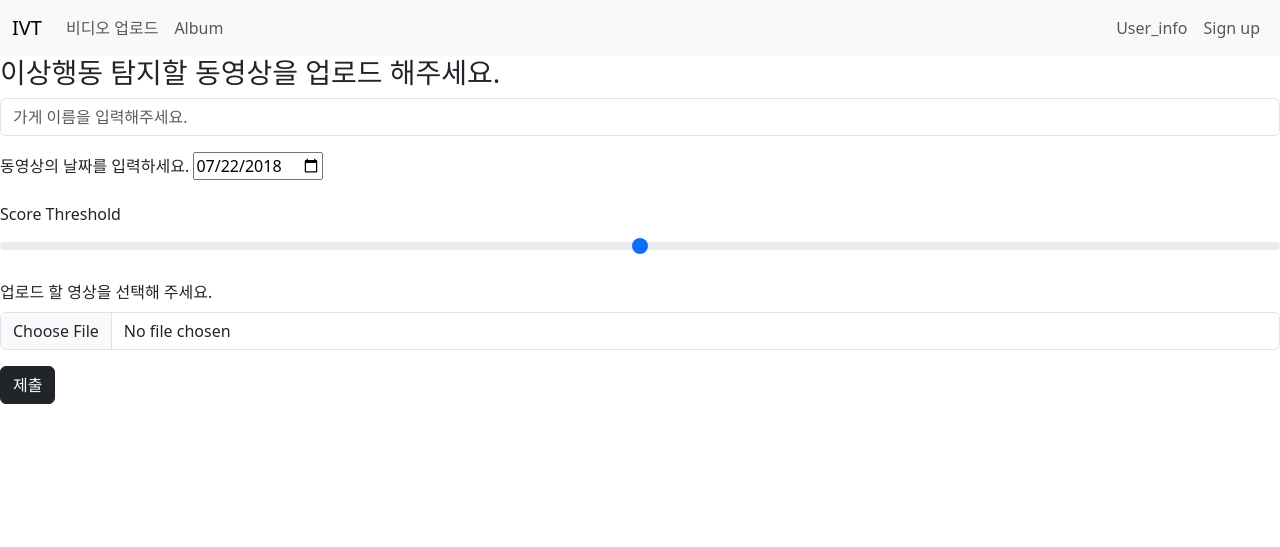
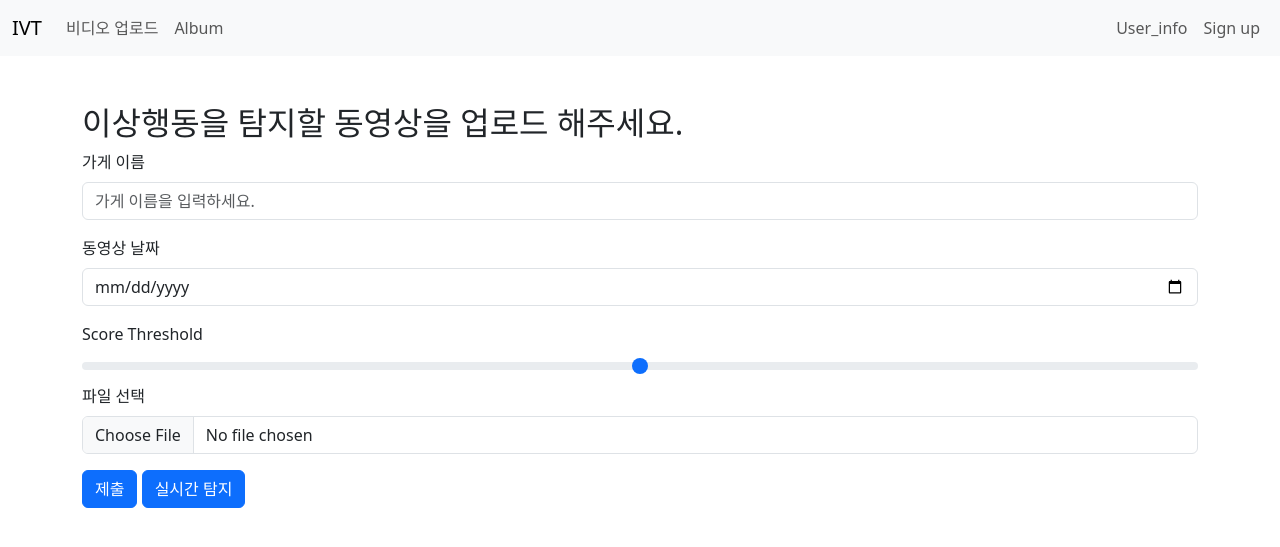
Before and after one commit to cogito21g/final_project, a FastAPI app: page /upload in a window 1280 px wide. Shown: the top 547 px of the page. Run offline with FastAPI, Linux system fonts and the light colour scheme; parts of the project's set-up code (start-up, migrations or seed data) failed here and were passed over.

Commit message:
feat: add form tag
#5

```diff
--- a/app/templates/upload.html
+++ b/app/templates/upload.html
@@ -35,28 +35,32 @@
             </div>
         </div>
     </nav>
-    <h3>
-        이상행동 탐지할 동영상을 업로드 해주세요.
-    </h3>
 
-    <div class="mb-3">
-        <input type="folder-name" class="form-control" id="exampleFormControlInput1" placeholder="가게 이름을 입력해주세요.">
+        <div class="container mt-5">
+        <h2>이상행동을 탐지할 동영상을 업로드 해주세요.</h2>
+        <form>
+            <div class="mb-3">
+                <label for="videoName" class="form-label">가게 이름</label>
+                <input type="text" class="form-control" id="storeName" name="store_name" placeholder="가게 이름을 입력하세요." required>
+            </div>
+            <div class="mb-3">
+                <label for="dataInput" class="form-label">동영상 날짜</label>
+                <input type="date" class="form-control" id="dateInput" name="date_input" required>
+            </div>
+            <div>
+                <label for="customRange2" class="form-label">Score Threshold</label>
+                <input id="customRange2" type="range" class="form-range" min="0" max="1" step="0.1" list="tickmarks" name="thr">
+            </div>
+            <div class="mb-3">
+                <label for="file" class="form-label">파일 선택</label>
+                <input type="file" class="form-control" id="file" name="upload_file">
+            </div>
+            <button type="submit" class="btn btn-primary">제출</button>
+            <button type="submit" class="btn btn-primary">실시간 탐지</button>
+        </form>
     </div>
 
-    <div class="mb-3">
-        <label for="customRange2" class="form-label">동영상의 날짜를 입력하세요.</label>
-    <input type="date" id="start" name="trip-start" value="2018-07-22" min="1900-01-01" max="2050-12-31" />
-    </div>
-
-    <div class="mb-3">
-        <label for="customRange2" class="form-label">Score Threshold</label>
-    <input type="range" class="form-range" min="0" max="1" step="0.1" id="customRange2">
-    </div>
-    <div class="mb-3">
-        <label for="formFile" class="form-label">업로드 할 영상을 선택해 주세요.</label>
-        <input class="form-control" type="file" id="formFile">
-    </div>
-    <button type="button" class="btn btn-dark">제출</button>
+    <!-- Bootstrap Bundle with Popper -->
     <script src="https://cdn.jsdelivr.net/npm/bootstrap@5.3.3/dist/js/bootstrap.bundle.min.js" integrity="sha384-YvpcrYf0tY3lHB60NNkmXc5s9fDVZLESaAA55NDzOxhy9GkcIdslK1eN7N6jIeHz" crossorigin="anonymous"></script>
 </body>
 </html>
```
